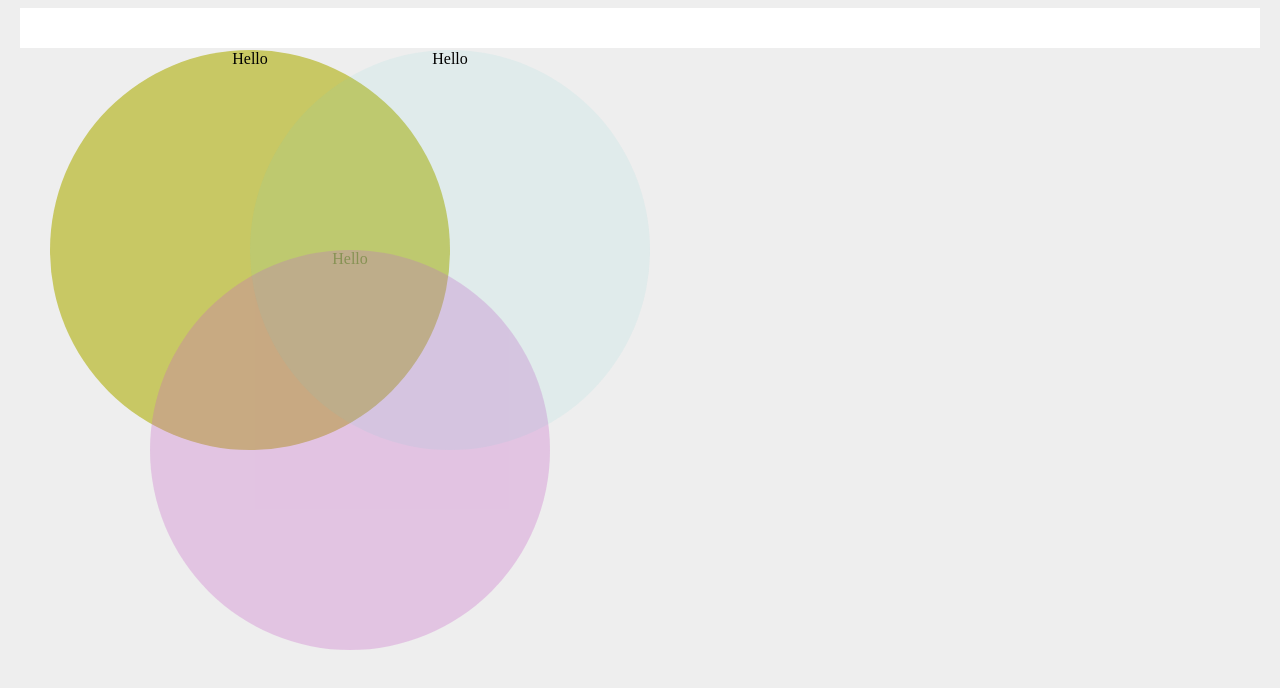
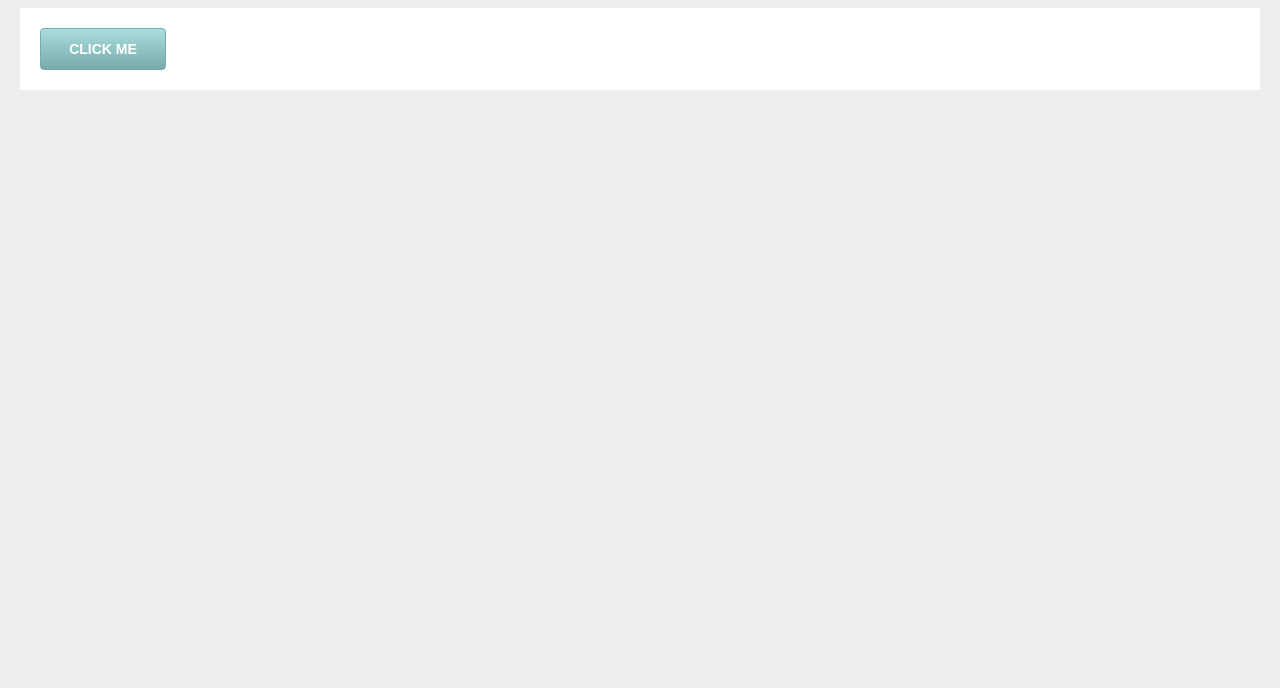
Before and after one commit to addis-hail/Learning-HTML-CSS-JavaScript, a plain HTML site: page html/index1.html in a window 1280 px wide. Drawn offline with Linux system fonts and the light colour scheme; files whose address does not match are found by name.

Commit message:
Gradients

```diff
--- a/css/syntax.css
+++ b/css/syntax.css
@@ -1,32 +1,23 @@
-#circle{
-    width: 400px;
-    height: 400px;
-    position: absolute;
-    background: rgb(200, 200, 100);
-    border-radius: 200px;
-    top: 50px;
-    left: 50px;
-    opacity: 1;
+.button{
+    display: block;
+    width: 100px;
+    padding: 12px;
+    border: 1px solid #77aaaa;
+    font-family: arial;
+    font-weight: bold;
+    text-transform: uppercase;
+    color: #fff;
+    font-size: 14px;
     text-align: center;
+    border-radius: 4px;
+    background: #aadddd;
+    background: -moz-linear-gradient(top, #aadddd 0%, #77aaaa 100%);
+    background: -webkit-linear-gradient(top, #aadddd 0%, #77aaaa 100%);
+    background: linear-gradient(top, #aadddd 0%, #77aaaa 100%);
 }
-#circle-2{
-    width: 400px;
-    height: 400px;
-    position: absolute;
-    background: rgb(200, 100, 200);
-    border-radius: 200px;
-    top: 250px;
-    left: 150px;
-    opacity: 0.3;
-    text-align: center;
+.button:hover{
+    background: #77aaaa;
+    background: -moz-linear-gradient(bottom, #aadddd 0%, #77aaaa 100%);
+    background: -webkit-linear-gradient(bottom, #aadddd 0%, #77aaaa 100%);
+    background: linear-gradient(bottom, #aadddd 0%, #77aaaa 100%);
 }
-#circle-3{
-    width: 400px;
-    height: 400px;
-    position: absolute;
-    background: rgba(100, 200, 200, 0.1);
-    border-radius: 200px;
-    top: 50px;
-    left: 250px;
-    text-align: center;
-}
--- a/html/index1.html
+++ b/html/index1.html
@@ -24,9 +24,7 @@
 
         <div id="main-content">
 
-            <div id="circle">Hello</div>
-            <div id="circle-2">Hello</div>
-            <div id="circle-3">Hello</div>
+            <a class="button">click me</a>
 
         </div>
     </body>
```
